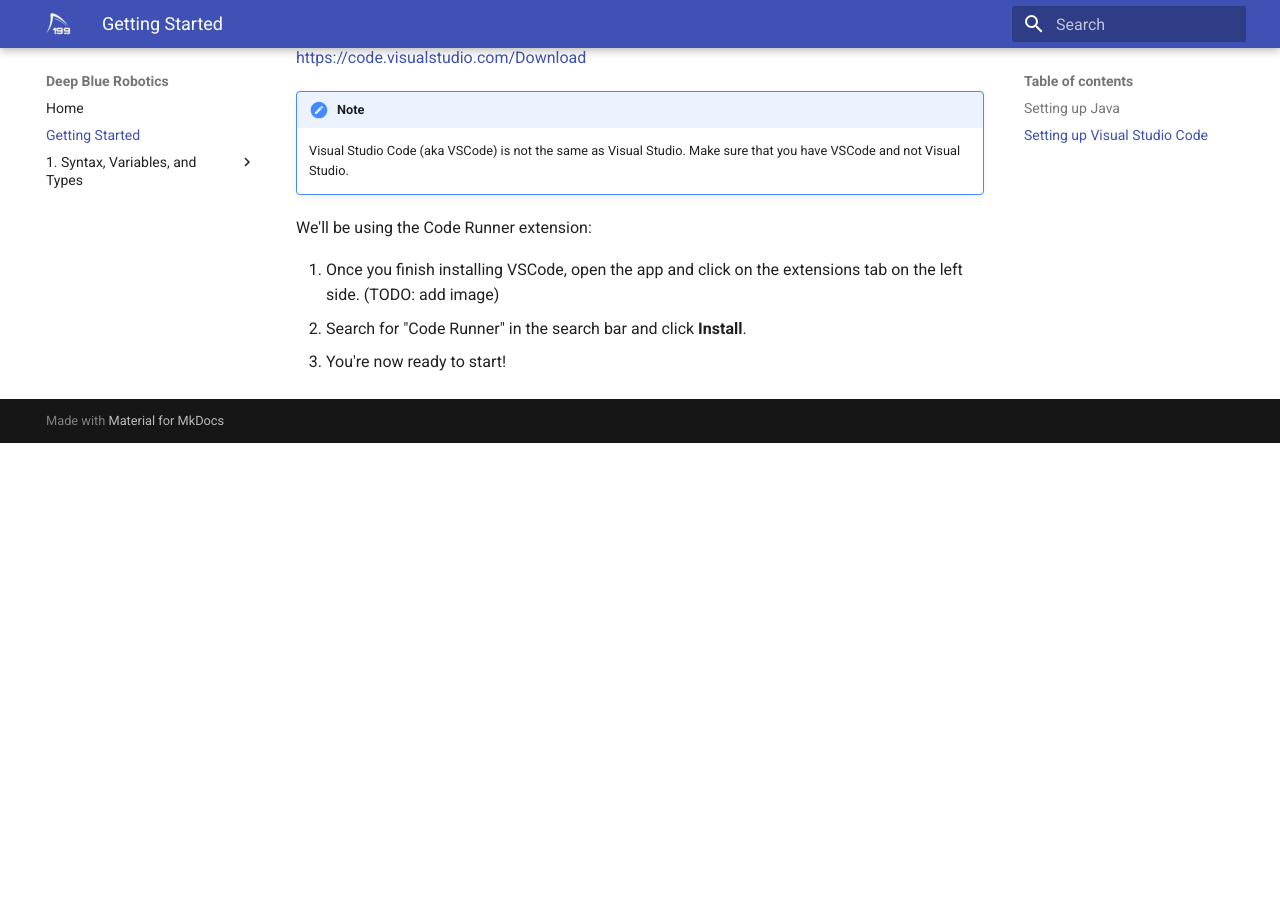
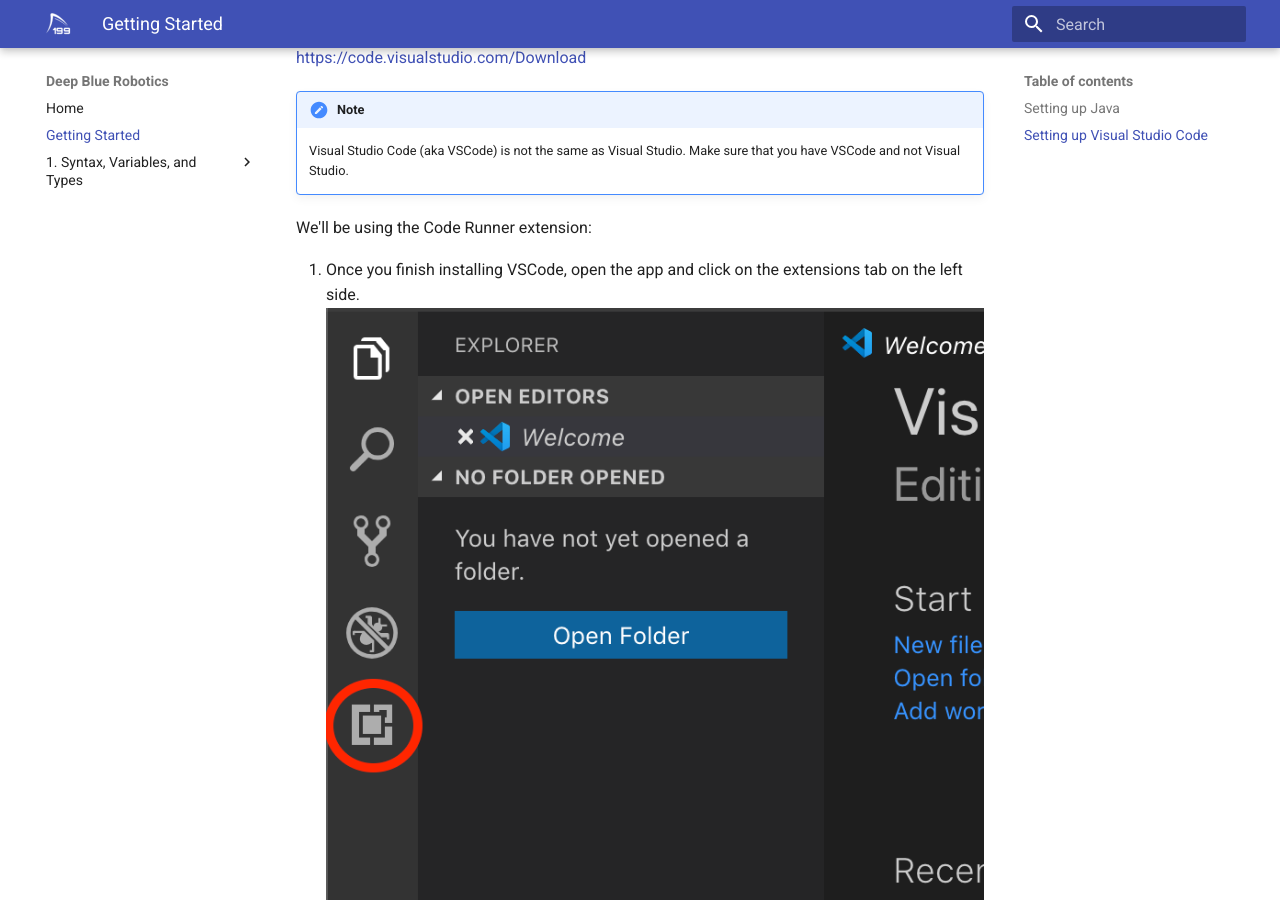
Before and after one commit to DeepBlueRobotics/training, an MkDocs documentation site: the page built from docs/start.md, in a window 1280 px wide and 900 px high, scrolled down 457 px. Built offline with MkDocs 1.6.1 and Material for MkDocs 9.7.7, drawn with Linux system fonts in a browser that asks for light colours; before the commit the page ends 900 px from its top, so only the background shows below that.

Commit message:
add images

```diff
--- a/docs/start.md
+++ b/docs/start.md
@@ -13,6 +13,8 @@
 
 We'll be using the Code Runner extension:
 
-1. Once you finish installing VSCode, open the app and click on the extensions tab on the left side. (TODO: add image)
+1. Once you finish installing VSCode, open the app and click on the extensions tab on the left side.
+![extension tab](images/extension-tab.png)
 2. Search for "Code Runner" in the search bar and click **Install**.
+![install button](images/install-button.png)
 3. You're now ready to start!
```
Also changed, not shown: docs/images/extension-tab.png (added), docs/images/install-button.png (added).
